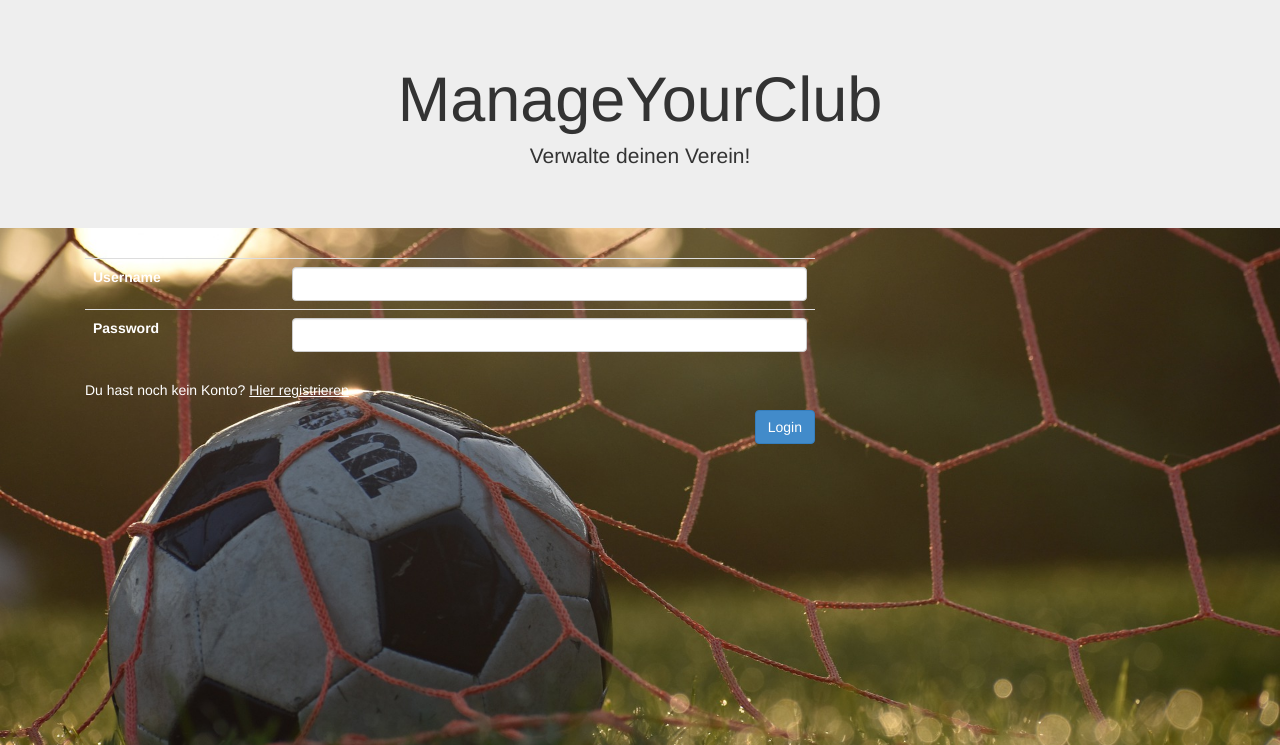
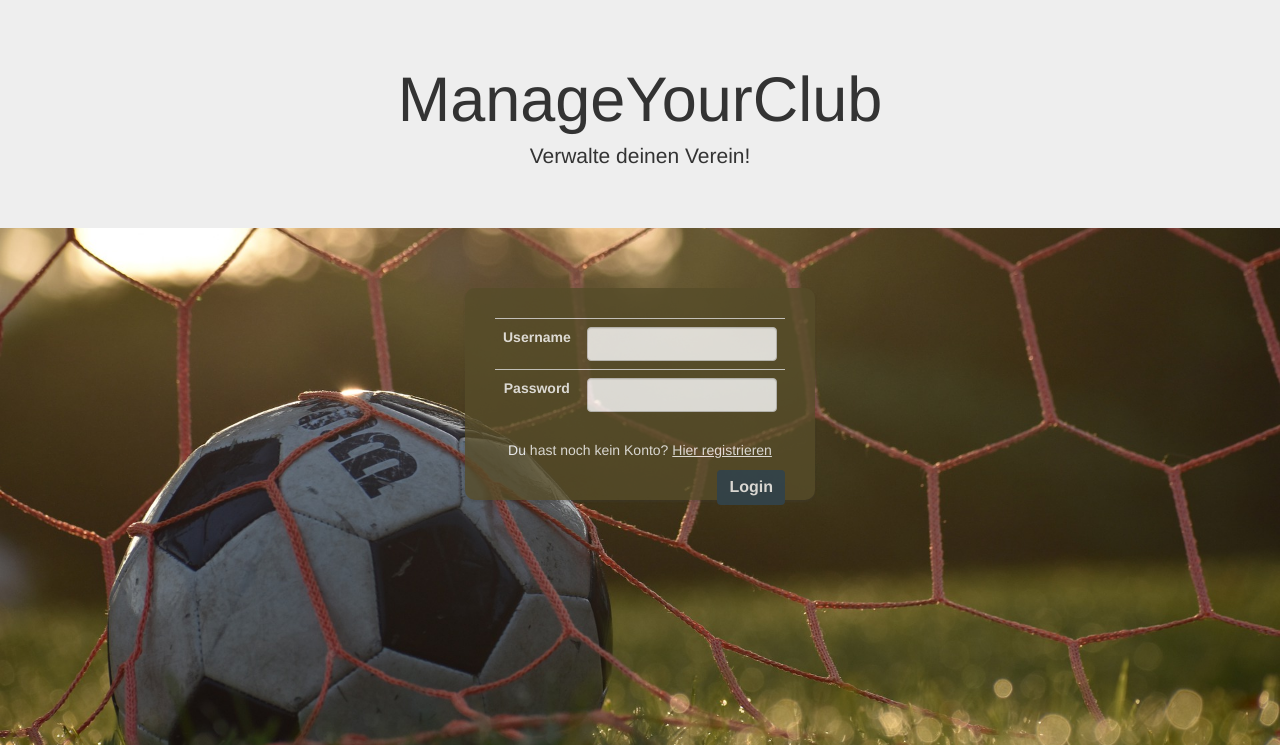
Before and after one commit to SweetBabyCheesus/ManageYourClub, a Django app: template manageyourclub/users/templates/registration/login.html in a window 1280 px wide. Shown: the top 745 px of the page. Run offline with Django 3.2, Linux system fonts and the light colour scheme; the template is opened without the code that fills it, so the values that code supplies are empty.

Commit message:
login form

```diff
--- a/manageyourclub/manageyourclub/settings.py
+++ b/manageyourclub/manageyourclub/settings.py
@@ -94,7 +94,7 @@ DATABASES = {
         'NAME': os.path.join(BASE_DIR, 'db.sqlite3'),
     }
 }
-"""
+
 # Password validation
 # https://docs.djangoproject.com/en/2.2/ref/settings/#auth-password-validators
 
--- a/manageyourclub/users/templates/registration/login.html
+++ b/manageyourclub/users/templates/registration/login.html
@@ -4,7 +4,7 @@
 {% load static %}
 
     <div id="content-container" class="container p-none">
-        <div class="lgn-container col-lg-8">
+        <div class="lgn-container ">
         <style type="text/css">
             body {
             background: url('{% static "img/login-background.jpg" %}') no-repeat center center fixed;
@@ -12,8 +12,52 @@
             -moz-background-size: cover;
             -o-background-size: cover;
             background-size: cover;
-        }
+
+            }
+            .login-form {
+		        width: 350px;
+		        margin: 30px auto;
+		        text-align: center;
+                opacity: .8;
+    	    }
+
+            .login-form h2 {
+                margin: 10px 0 25px;
+            }
+            .login-form form {
+		        color: #7a7a7a;
+		        border-radius: 10px;
+    	        margin-bottom: 15px;
+                background:rgb(87, 77, 42);
+                box-shadow: 0px 2px 2px rgba(63, 63, 63, 0.3);
+                padding: 30px;
+            }
+            .login-form .btn {
+                font-size: 16px;
+                font-weight: bold;
+		        background: #314653;
+		        border: none;
+                outline: none !important;
+            }
+	        .login-form .btn:hover, .login-form .btn:focus {
+		        background: #128837;
+	        }
+	        .login-form a {
+		        color: #fff;
+		        text-decoration: underline;
+	        }
+	        .login-form a:hover {
+		        text-decoration: none;
+	        }
+	        .login-form form a {
+		        color: #7a7a7a;
+		        text-decoration: none;
+	        }
+	        .login-form form a:hover {
+		        text-decoration: underline;
+	        }
         </style>
+        <div class="login-form">
             <form id="login-form" method="post">
                 {% csrf_token %}
                 <table class="table">
@@ -43,5 +87,6 @@
                 <input type="hidden" name="next" value="{{ next }}" />
             </form>
         </div>
+        </div>
     </div>
 {% endblock content %}
```
Also changed, not shown: manageyourclub/db.sqlite3.
